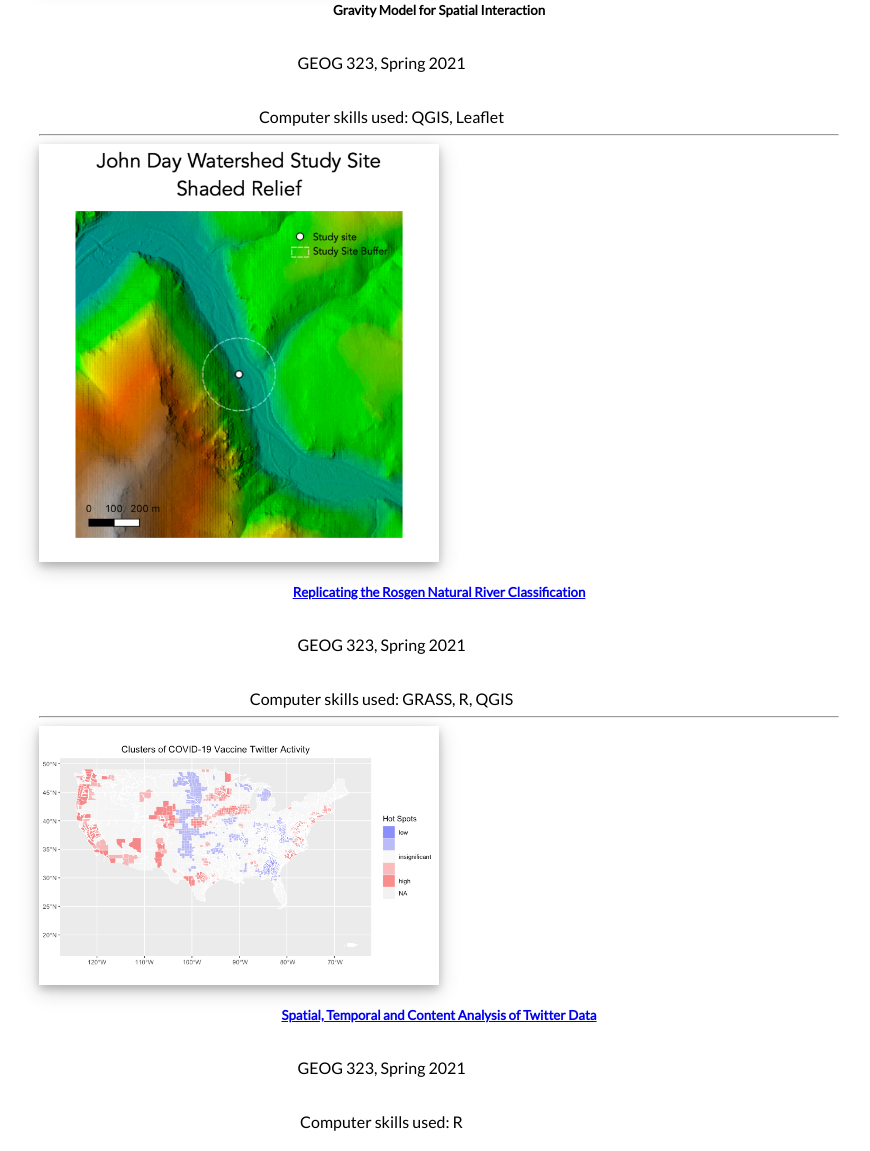
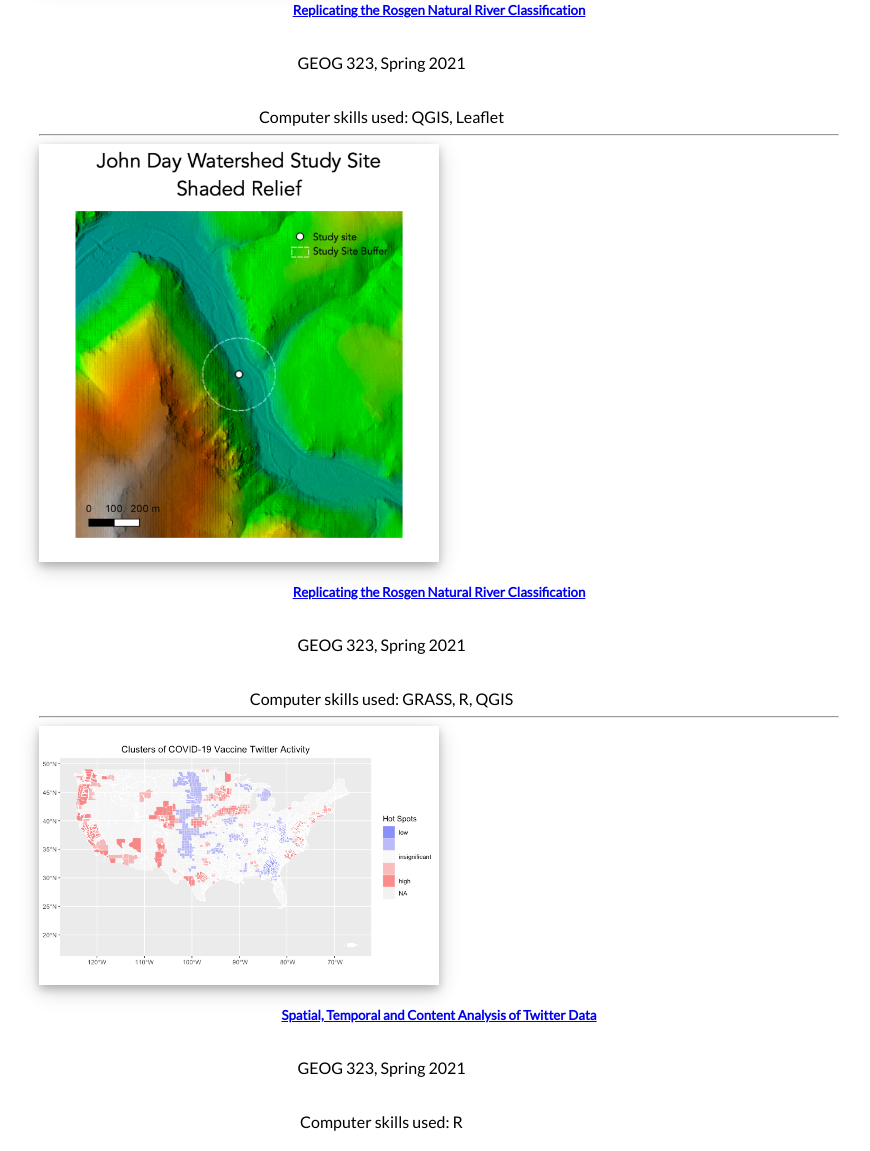
Before and after one commit to hrigdon98/hrigdon98.github.io, a Jekyll site: the page GIS/index.html, which Jekyll copies as it is, in a window 1280 px wide. Shown: the part 513-1664 px from the top of the page, without its empty margins (241-1111 px from the left). Built offline with Jekyll 4.4.1, drawn with Linux system fonts in a browser that asks for light colours; nearby versions of some CDN libraries.

Commit message:
Update index.html

```diff
--- a/GIS/index.html
+++ b/GIS/index.html
@@ -34,7 +34,7 @@
                 <div class = "example">
                   <a href="./gravityModel/gravityModel/report.html" target="_blank"> <img src="./gravityModel/gravityModel/results.png" class = "image"></a>
                   <div class="overlay2">
-              <h5 <a href="./gravityModel/gravityModel/report.html" target="_blank">Gravity Model for Spatial Interaction</a></h5>
+               <h5><a href="./gravityModel/gravityModel/report.html" target="_blank"> Replicating the Rosgen Natural River Classification</a> </h5>
 
               <p class="card-text">GEOG 323, Spring 2021</p>
               <p class="card-text">Computer skills used: QGIS, Leaflet </p>
```
